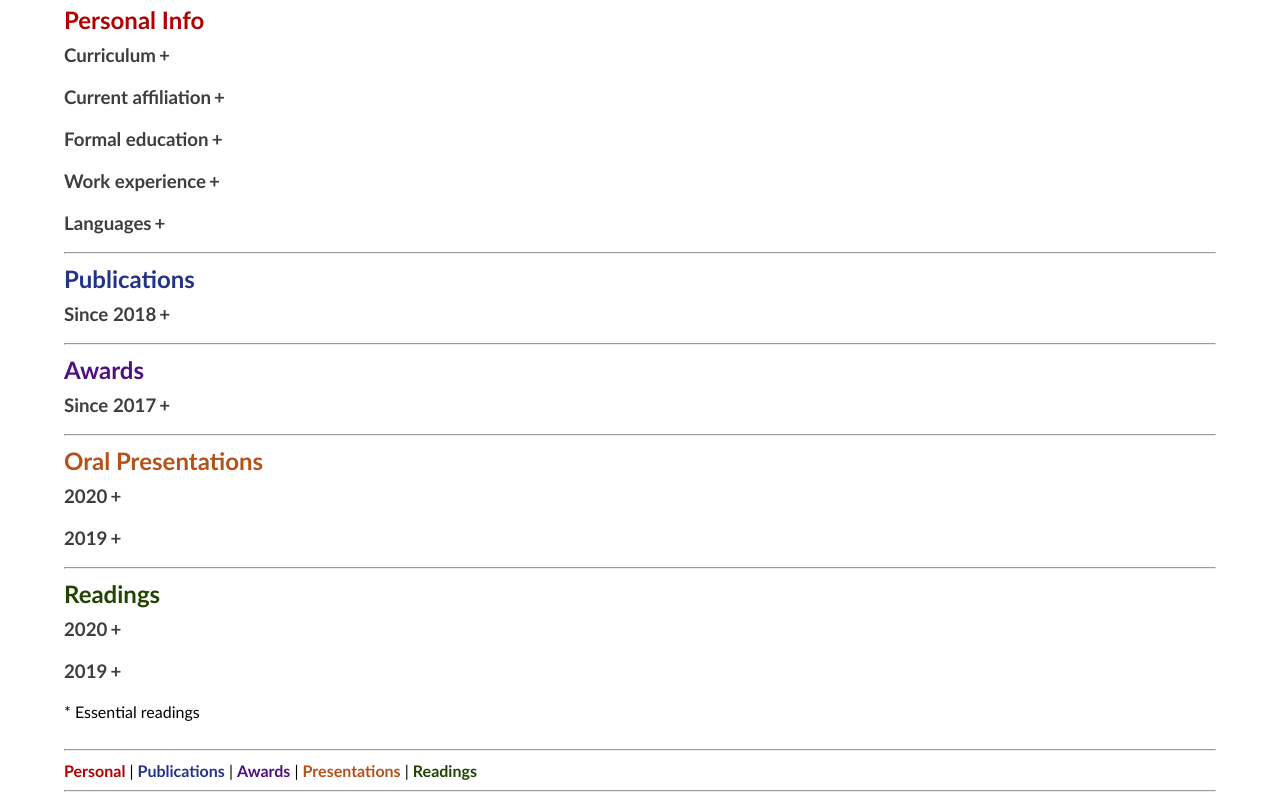
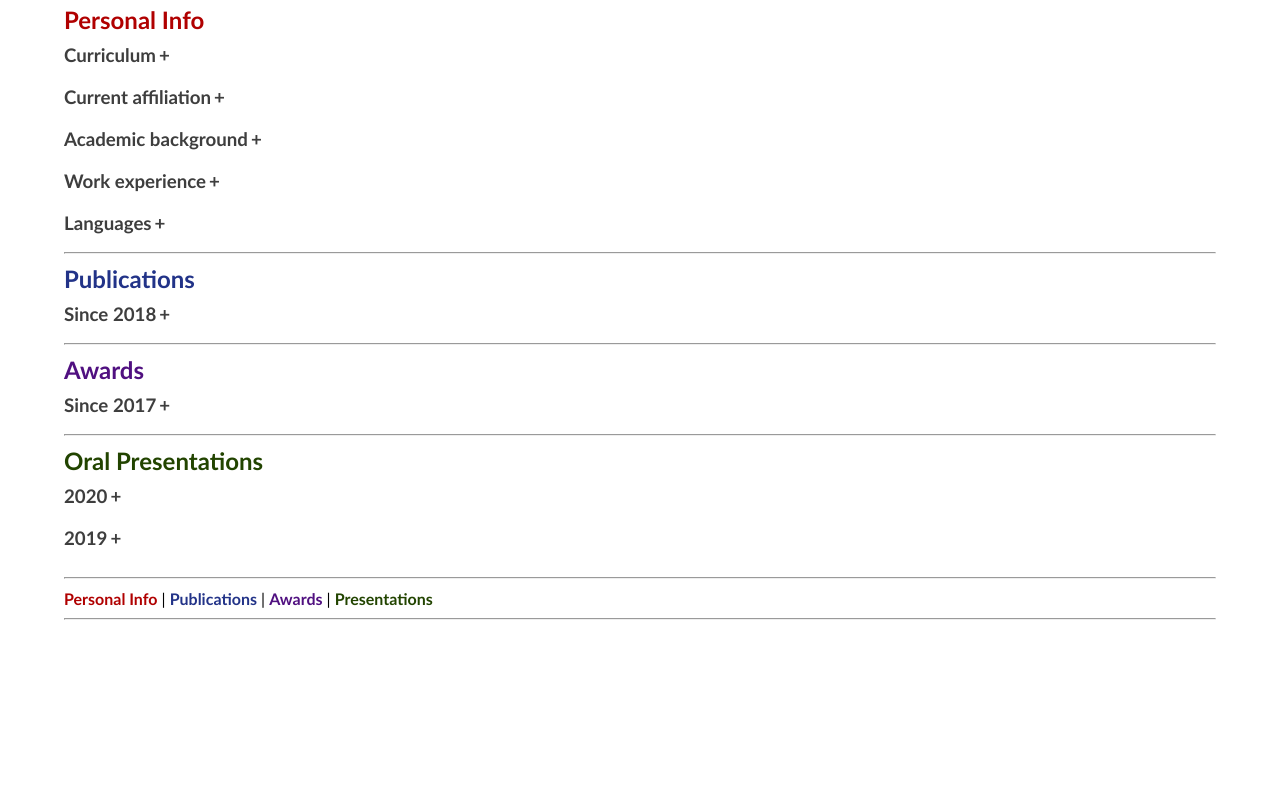
Before and after one commit to aasousajunior/aasousajunior.github.io, a plain HTML site: page index.html in a window 1280 px wide. Shown: the part 400-1210 px from the top of the page. After the commit the page ends 1038 px from the top, so only its background shows below. Drawn offline with Linux system fonts and the light colour scheme.

Commit message:
Update index.html

```diff
--- a/index.html
+++ b/index.html
@@ -61,7 +61,7 @@
 			<p>UFG = Federal University of Goiás</p>
 			</div>
 
-			<h3 class="accordion">Formal education</h3>
+			<h3 class="accordion">Academic background</h3>
 			<div class="panel">
 			<table class="education">
 			  <tr>
@@ -109,7 +109,7 @@
 					</td>
 
 					<td>
-						<b class="education">PhD in Physics</b>
+						<b class="education">PhD in Physics applied to Nanomedicine</b>
 						</br><em><u>Advisor</u>: Prof. Andris Bakuzis</em>
 						</br>Federal University of Goiás (UFG)
 						</br>Goiânia/Brazil
@@ -124,7 +124,7 @@
 						</a>
 					</td>
 					<td>
-						<b class="education">MSc in Physics</b>
+						<b class="education">MSc in Physics applied to Nanomedicine</b>
 						</br><em><u>Advisor</u>: Prof. Andris Bakuzis</em>
 						</br>Federal University of Goiás (UFG)
 						</br>Goiânia/Brazil
@@ -133,7 +133,7 @@
 
 				 <tr>
 					<td>
-						Since 2013
+						2013-2020
 						<a href="https://www.ufg.br/" target="_blank" >
 							<img src="./img/ufg-logo.png" class="logo" >
 						</a>
@@ -211,7 +211,7 @@
 
 					<td>
 						<b class="education">Software Engineer – Tester + Scrum Master</b>
-						</br><em>Software testing + Team leadership (including a 6-month work experience in UK)</em>
+						</br><em>Software testing + Team leadership (including a 6-month work experience at J&J UK)</em>
 						</br>Ci&T Software
 						</br>Campinas/Brazil
 					</td>
@@ -271,8 +271,8 @@
 						</a>
 					</td>
 					<td>
-						<b>Tutor</b>
-						</br><em>6-month tutoring in Linear Algebra and Analytical Geometry</em>
+						<b>Teaching Assistant</b>
+						</br><em>6-month mentoring in Linear Algebra and Analytical Geometry</em>
 						</br>State University of Campinas (Unicamp)
 						</br>Campinas/Brazil
 					</td>
@@ -286,8 +286,8 @@
 						</a>
 					</td>
 					<td>
-						<b>Tutor</b>
-						</br><em>6-month tutoring in Calculus 1</em>
+						<b>Teaching Assistant</b>
+						</br><em>6-month mentoring in Calculus 1</em>
 						</br>State University of Campinas (Unicamp)
 						</br>Campinas/Brazil
 					</td>
@@ -338,8 +338,19 @@
 		<th class="number">#</th>
 		<th>Title | Authors | Journal | Year</th>
 	  </tr>
+
 	  <tr>
-		<td>05</td>
+		<td>07</td>
+		<td>
+			<b>
+				Photothermal nanotherapy mediated by erythrocyte membrane-camouflaged magnetofluorescent nanocarriers: From tumor delivery to thermoinduced antitumoral imunogenicity
+			</b>
+			</br>A. Sousa-Junior | PhD - Thesis - Federal University of Goiás | 2020
+		</td>
+	  </tr>
+
+	  <tr>
+		<td>06</td>
 		<td>
 			<a href="https://dx.doi.org/10.1021/acsbiomaterials.0c00164" target="_blank">
 				IR-780-albumin-based nanocarriers promote tumor regression not only from phototherapy but also by a nonirradiation mechanism
@@ -348,7 +359,7 @@
 		</td>
 	  </tr>
 	  <tr>
-		<td>04</td>
+		<td>05</td>
 		<td>
 			<a href="https://dx.doi.org/10.1021/acs.molpharmaceut.9b01094" target="_blank">
 				Predictive model for delivery efficiency:
@@ -359,7 +370,7 @@
 	  </tr>
 
 	  <tr>
-		<td>03</td>
+		<td>04</td>
 		<td>
 			<a href="https://dx.doi.org/10.1109/TNB.2019.2912073" target="_blank">
 				Multichannel AC biosusceptometry system to map biodistribution
@@ -370,7 +381,7 @@
 	  </tr>
 
 	  <tr>
-		<td>02</td>
+		<td>03</td>
 		<td>
 			<a href="https://dx.doi.org/10.1080/21645515.2018.1489192" target="_blank">
 				Specific T cell induction using iron oxide based nanoparticles
@@ -381,13 +392,23 @@
 	  </tr>
 
 	  <tr>
-		<td>01</td>
+		<td>02</td>
 		<td>
 			<a href="https://dx.doi.org/10.1016/j.colsurfb.2018.04.055" target="_blank">
 				Clavanin A-bioconjugated Fe<sub>3</sub>O<sub>4</sub>/Silane core-shell nanoparticles
 				for thermal ablation of bacterial biofilms
 			</a>
 			</br>K. Ribeiro et al. | Colloids and Surfaces B: Biointerfaces | 2018
+		</td>
+	  </tr>
+
+	  <tr>
+		<td>01</td>
+		<td>
+			<a href="https://repositorio.bc.ufg.br/tede/handle/tede/6892" target="_blank">
+				Evaluation of the effects of magnetic and photothermal hyperthermia on the synthesis of heterostructures based on MnFe<sub>2</sub>O<sub>4</sub> and Au nanoparticles
+			</a>
+			</br>A. Sousa-Junior | MSc - Dissertation - Federal University of Goiás | 2015
 		</td>
 	  </tr>
 
@@ -432,12 +453,12 @@
 	</div>
 	<hr>
 
-	<h2><a id="presentations" class="presentations">Oral Presentations</a></h2>
+	<h2><a id="presentations" class="readings">Oral Presentations</a></h2>
 
 	<h3 class="accordion" >2020</h3>
 
 	<div class="panel">
-		<table class="presentations">
+		<table class="readings">
 		  <tr>
 			<th class="number">#</th>
 			<th>Event | Location | City | Date</th>
@@ -457,7 +478,7 @@
   <h3 class="accordion" >2019</h3>
 
   <div class="panel" >
-	  <table class="presentations">
+	  <table class="readings">
 		  <tr>
 			<th class="number">#</th>
 			<th>Event | Location | City | Date</th>
@@ -525,6 +546,7 @@
 
 		</table>
 	</div>
+	<!--
 	<hr>
 
 	<h2 class="readings"><a id="readings">Readings</a></h2>
@@ -1017,34 +1039,23 @@
 				</br>S. Mukherjee | Companhia das Letras | 2012
 			</td>
 		  </tr>
-		<!--
-		  <tr>
-			<td></td>
-			<td>
-				<a href="https://dx.doi.org/" target="_blank">
-
-				</a>
-				</br> |  |
-			</td>
-		  </tr>
-		-->
 		</table>
 	</div>
 	<p>* Essential readings</p>
 	</div>
-
+	-->
 	<div id="footer" >
 		<hr>
 		<p>
-			<a href="#">Personal</a>
+			<a href="#">Personal Info</a>
 			|
 			<a href="#publications" class="publications">Publications</a>
 			|
 			<a href="#awards" class="awards">Awards</a>
 			|
-			<a href="#presentations" class="presentations">Presentations</a>
-			|
-			<a href="#readings" class="readings">Readings</a>
+			<a href="#presentations" class="readings">Presentations</a>
+			<!--|
+			<a href="#readings" class="readings">Readings</a>-->
 		</p>
 		<hr>
 	</div>
```
